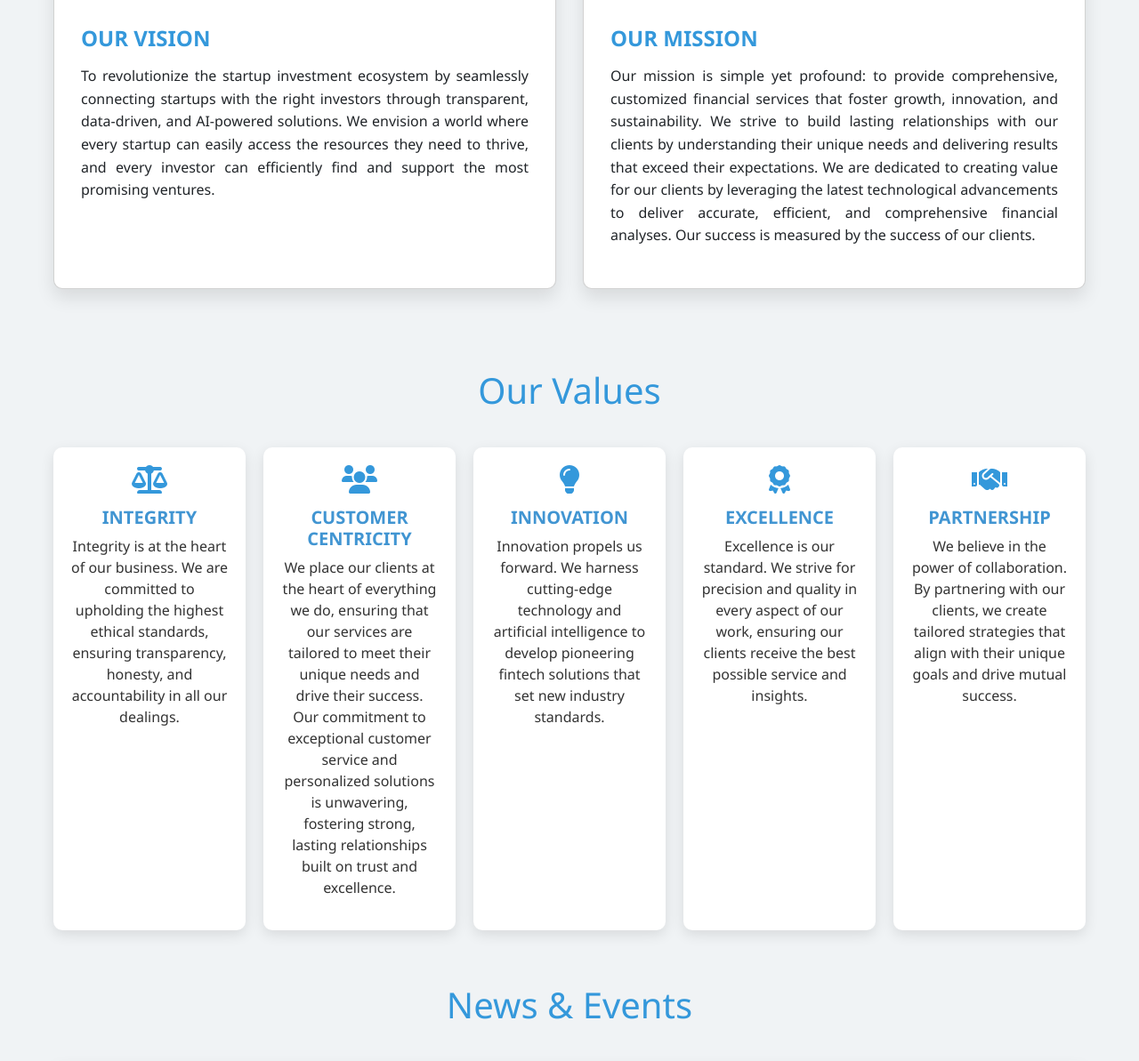
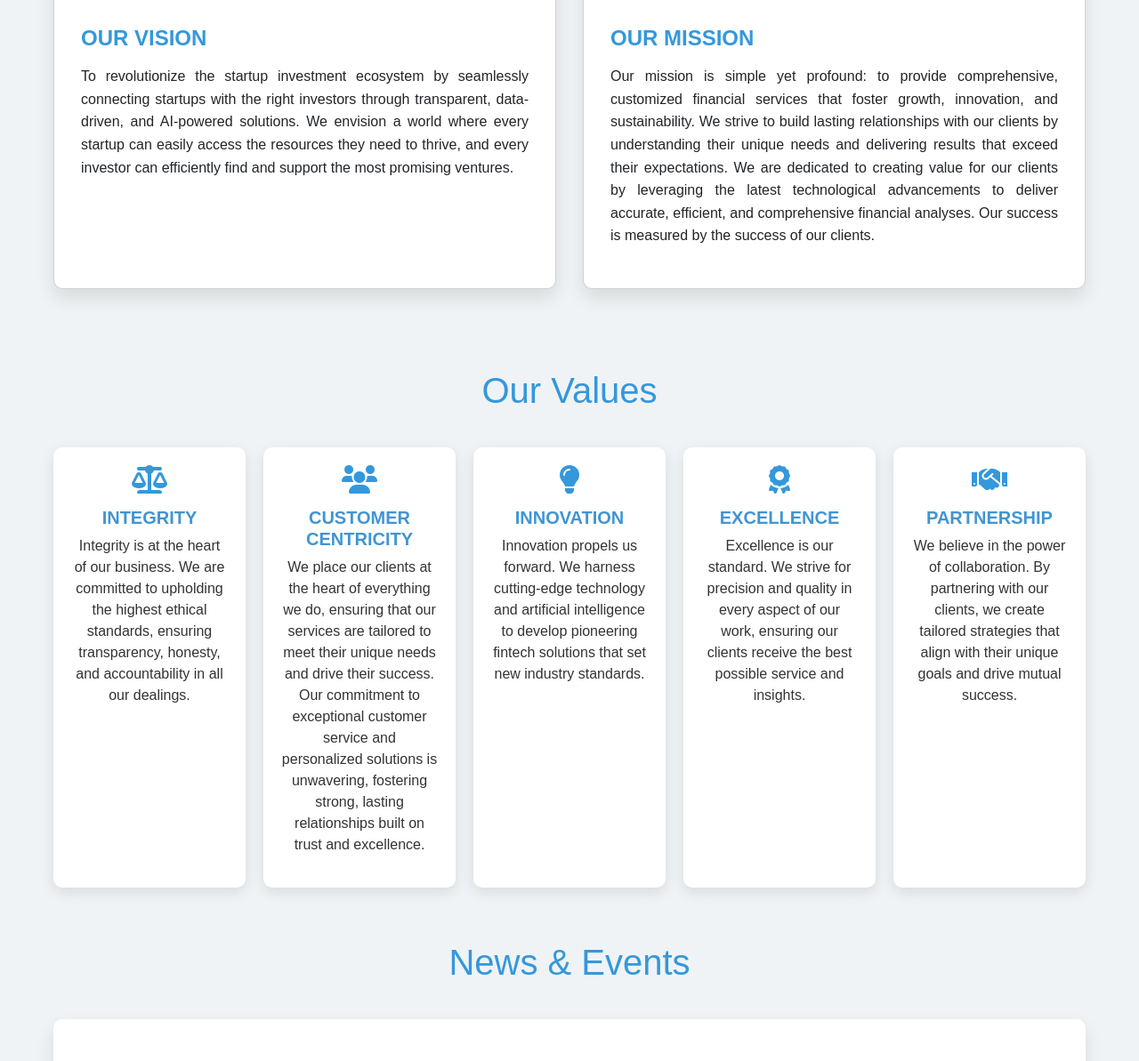
Before and after one commit to kodamharish/number-leader, a Django app: template templates/about.html in a window 1280 px wide. Shown: the part 2097-3290 px from the top of the page at 89% size. Run offline with Django 3.2, Linux system fonts and the light colour scheme; the template is opened without the code that fills it: values that come from a table or form of the project are taken from there, others are empty; data comes from the database, SQL or seed files in the repository; both versions use the stored data as it was after the commit; some libraries are stand-ins or nearby versions.

Commit message:
17-07-2024

```diff
--- a/static/css/styles.css
+++ b/static/css/styles.css
@@ -150,7 +150,7 @@ label
   }
 
   body {
-    font-family: 'Arial', sans-serif;
+    font-family: 'Agency FB','Arial', sans-serif;
     background-color: var(--bg-color);
   }
 
--- a/templates/about.html
+++ b/templates/about.html
@@ -15,8 +15,8 @@
       --card-bg: #ffffff;
     }
 
-    body {
-      font-family: 'Segoe UI', Tahoma, Geneva, Verdana, sans-serif;
+     body {
+      font-family: 'Agency FB','Arial', sans-serif;
       color: var(--text-color);
       margin: 0;
       padding: 0;
--- a/templates/home.html
+++ b/templates/home.html
@@ -6,7 +6,7 @@
 <style>
  /* General Styling */
  body {
-    font-family: 'Poppins', sans-serif;
+  font-family: 'Agency FB','Arial', sans-serif;
     background-color: #fcfcfc;
     margin: 0;
     padding: 0;
--- a/templates/login.html
+++ b/templates/login.html
@@ -3,6 +3,7 @@
 <style>
   html,
   body {
+    font-family: 'Agency FB','Arial', sans-serif;
     height: 100%;
     margin: 0;
     padding: 0;
--- a/templates/services.html
+++ b/templates/services.html
@@ -3,7 +3,7 @@
 {% block content %}
 <style>
     html, body {
-    font-family: 'Poppins', sans-serif;
+    font-family: 'Agency FB','Arial', sans-serif;
     line-height: 1.8;
     margin: 0;
     padding: 0;
```
Also changed, not shown: app1/models.py (+5 -5 lines), app1/migrations/0002_alter_cashflow_begin_date_alter_cashflow_end_date_and_more.py (added), db.sqlite3.
